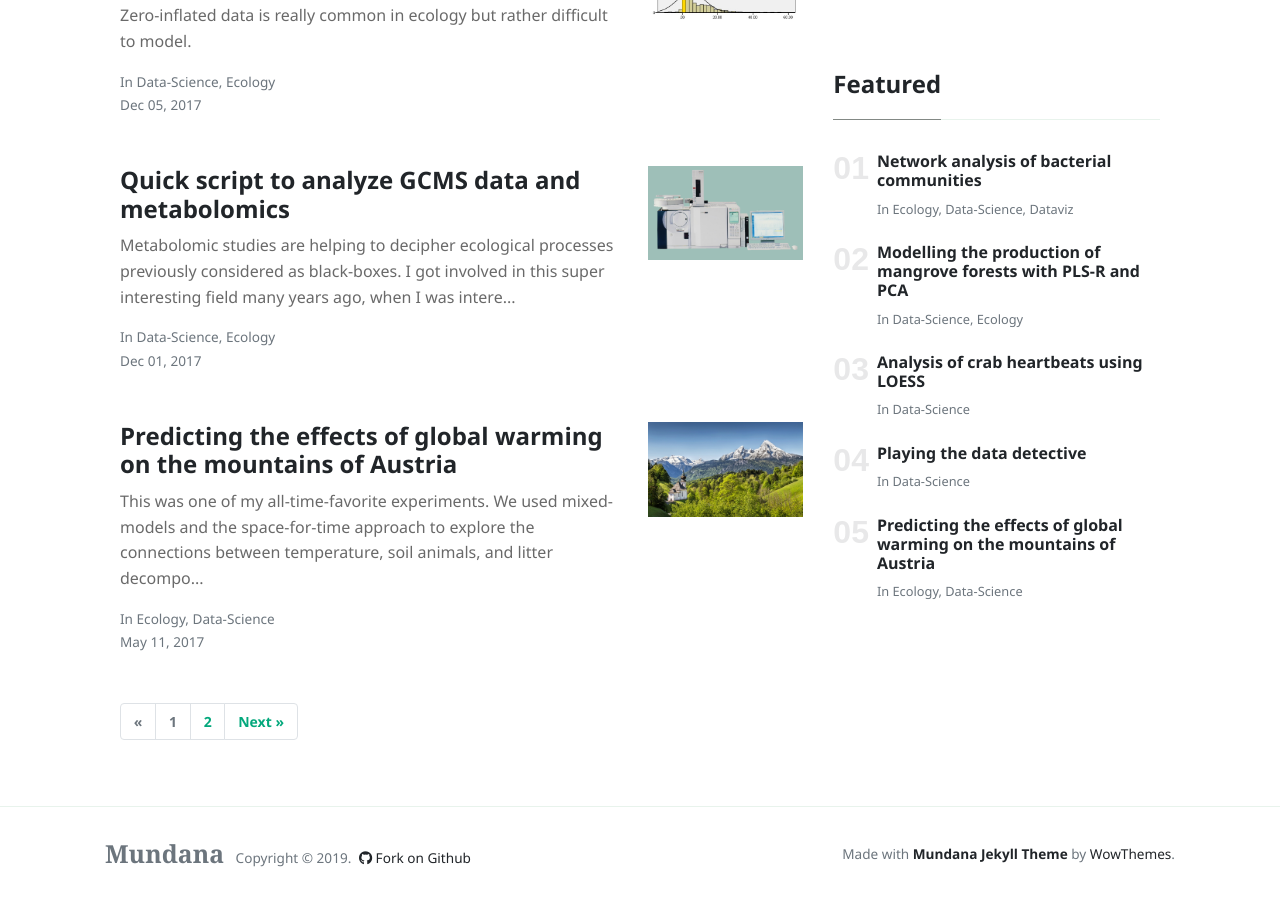
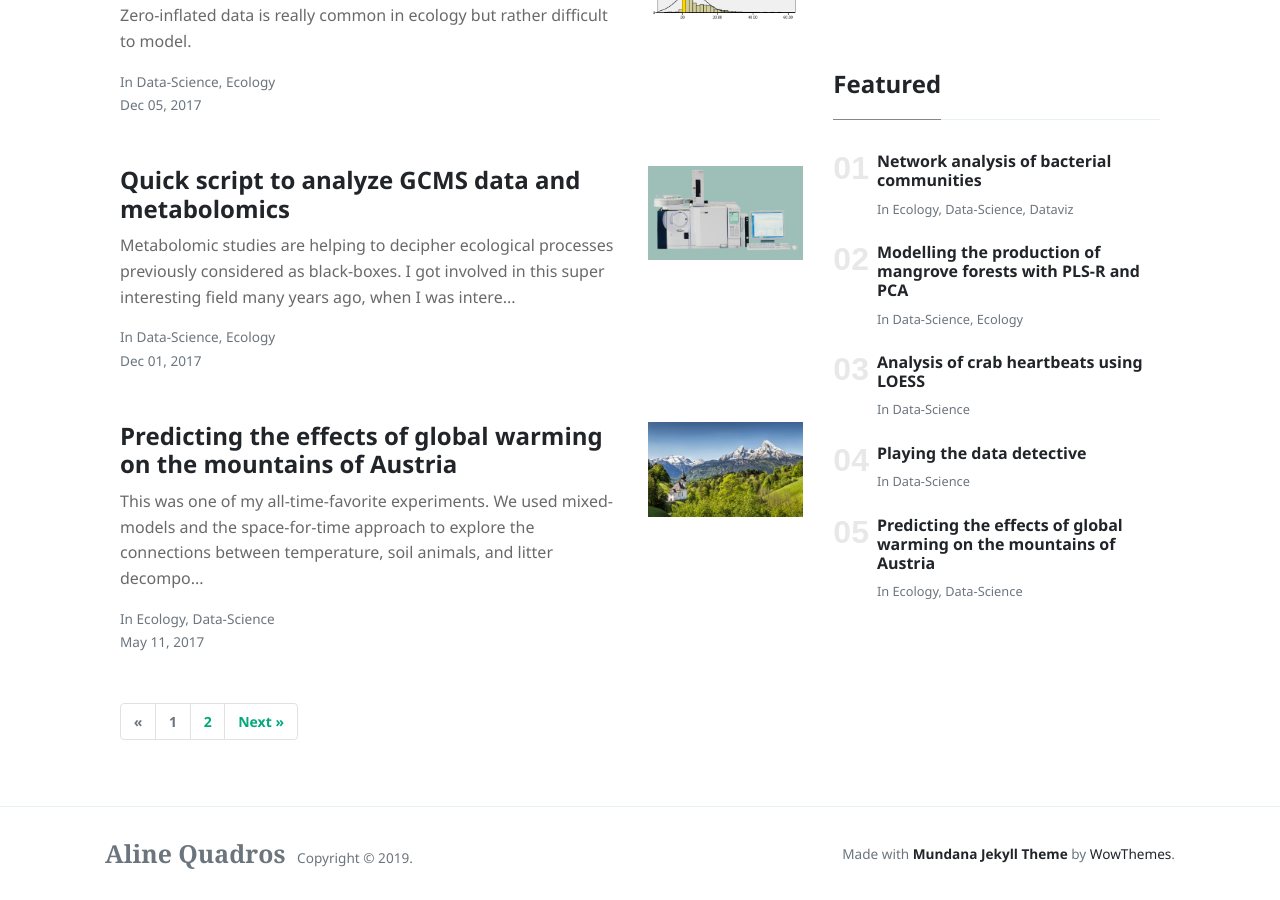
Before and after one commit to AlineQuadros/blog, a Jekyll site: the page built from index.html, in a window 1280 px wide and 900 px high, scrolled down 1861 px. Built offline with Jekyll 4.4.1, drawn with Linux system fonts in a browser that asks for light colours; nearby versions of some CDN libraries; the list of posts is cut into pages by our own code.

Commit message:
Update default.html

```diff
--- a/_layouts/default.html
+++ b/_layouts/default.html
@@ -77,12 +77,13 @@
         <div class="container">
         <div class="row align-items-center justify-content-between">
             <div>
-                <span class="navbar-brand mr-2 mb-0"><strong>Mundana</strong></span>
+                <span class="navbar-brand mr-2 mb-0"><strong>Aline Quadros</strong></span>
                 <span>Copyright © <script>document.write(new Date().getFullYear())</script>.</span>
 
                 <!--  Github Repo Star Btn-->
+                <!--
                 <a class="text-dark ml-1" target="_blank" href="https://github.com/wowthemesnet/mundana-theme-jekyll"><i class="fab fa-github"></i> Fork on Github</a>
-
+                -->
             </div>
             <div>
                 Made with <a target="_blank" class="text-dark font-weight-bold" href="https://www.wowthemes.net/mundana-jekyll-theme/"> Mundana Jekyll Theme </a> by <a class="text-dark" target="_blank" href="https://www.wowthemes.net">WowThemes</a>.
```
